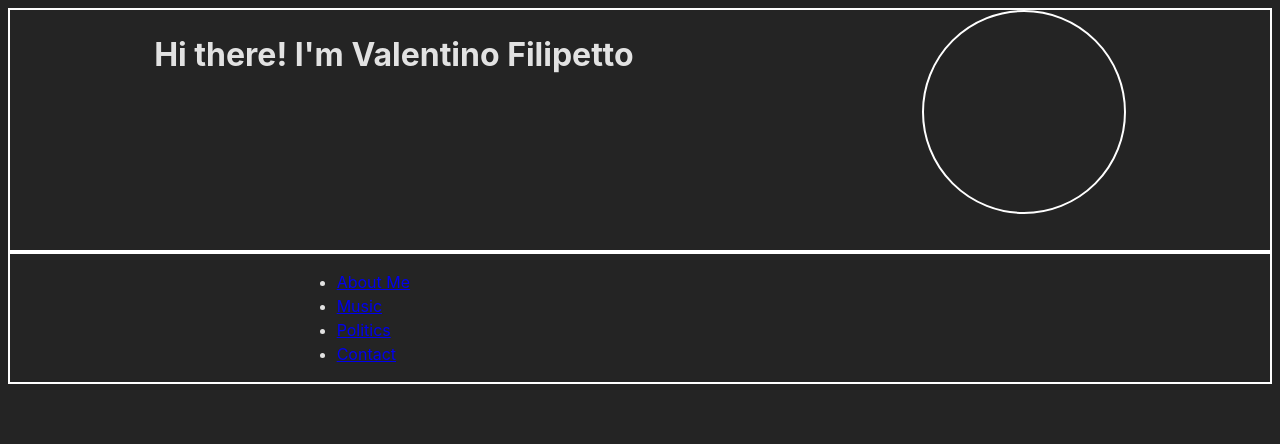
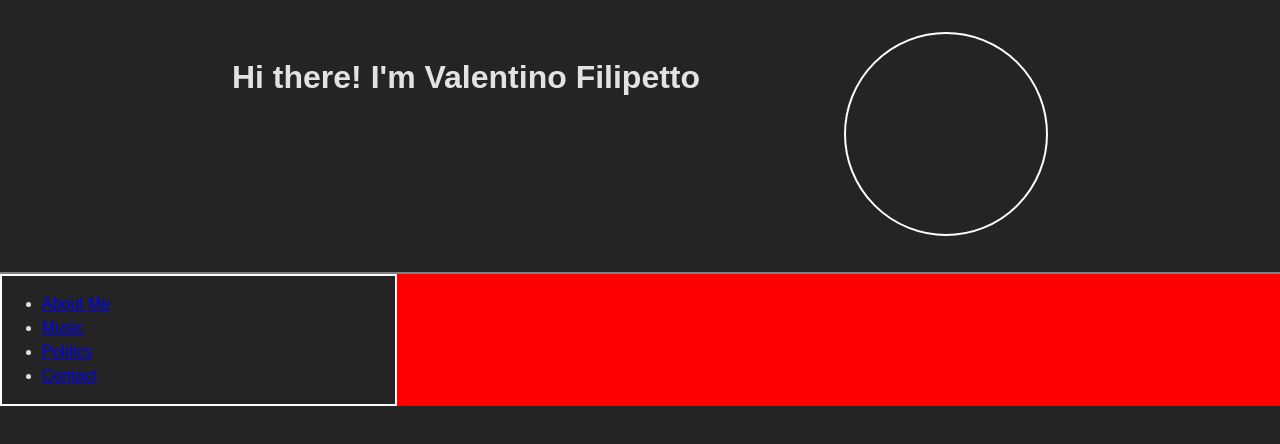
Before and after one commit to ValentinoFilipetto/tinos-bl, a React (Vite) app: page / in a window 1280 px wide. Shown: the top 444 px of the page. Built offline with nearby package versions, Linux system fonts and the light colour scheme.

Commit message:
style: improve header

```diff
--- a/index.html
+++ b/index.html
@@ -2,9 +2,9 @@
 <html lang="en">
   <head>
     <meta charset="UTF-8" />
-    <link rel="icon" type="image/svg+xml" href="/vite.svg" />
+    <link rel="icon" type="image/svg+xml" href="" />
     <meta name="viewport" content="width=device-width, initial-scale=1.0" />
-    <title>Vite + React + TS</title>
+    <title>Tino's bl</title>
   </head>
   <body>
     <div id="root"></div>
--- a/src/components/Header/Header.tsx
+++ b/src/components/Header/Header.tsx
@@ -15,13 +15,16 @@ function Header() {
 
 const HeaderWrapper = styled.header`
   display: flex;
-  justify-content: space-around;
-  border: 2px solid white;
+  justify-content: center;
+  gap: 144px;
   height: 30vh;
+  border-bottom: 2px solid grey;
+  padding-top: 32px;
 `;
 
 const PicWrapper = styled.div`
   border: 2px solid white;
+  flex-shrink: 0;
   width: 200px;
   height: 200px;
   border-radius: 60%;
--- a/src/components/Navbar/Navbar.tsx
+++ b/src/components/Navbar/Navbar.tsx
@@ -1,26 +1,34 @@
 import { Link } from "react-router-dom";
+import styled from "styled-components";
 
 function Navbar() {
   return (
-    <div className="wrapper">
+    <NavbarWrapper>
       <nav>
         <ul>
-          <li>
+          <SectionLink>
             <Link to={"about"}>About Me</Link>
-          </li>
-          <li>
+          </SectionLink>
+          <SectionLink>
             <Link to={"music"}>Music</Link>
-          </li>
-          <li>
+          </SectionLink>
+          <SectionLink>
             <Link to={"politics"}>Politics</Link>
-          </li>
-          <li>
+          </SectionLink>
+          <SectionLink>
             <Link to={"contact"}>Contact</Link>
-          </li>
+          </SectionLink>
         </ul>
       </nav>
-    </div>
+    </NavbarWrapper>
   );
 }
 
+const NavbarWrapper = styled.div`
+  border: 2px solid white;
+  width: 400px;
+`;
+
+const SectionLink = styled.li``;
+
 export default Navbar;
--- a/src/index.css
+++ b/src/index.css
@@ -1,7 +1,8 @@
 :root {
-  font-family: Inter, system-ui, Avenir, Helvetica, Arial, sans-serif;
+  font-family: seravek-web, sans-serif;
+  font-style: normal;
+  font-weight: 200;
   line-height: 1.5;
-  font-weight: 400;
 
   color-scheme: light dark;
   color: rgba(255, 255, 255, 0.87);
@@ -13,3 +14,8 @@
   -moz-osx-font-smoothing: grayscale;
   -webkit-text-size-adjust: 100%;
 }
+
+html,
+body {
+  margin: 0;
+}
--- a/src/pages/HomePage.tsx
+++ b/src/pages/HomePage.tsx
@@ -16,9 +16,8 @@ function HomePage() {
 }
 
 const Wrapper = styled.div`
-  border: 2px solid white;
   display: flex;
-  justify-content: space-around;
+  justify-content: space-evenly;
 `;
 
 export default HomePage;
--- a/src/pages/SectionsPage.tsx
+++ b/src/pages/SectionsPage.tsx
@@ -11,6 +11,7 @@ function SectionsPage() {
 
 const OutletWrapper = styled.div`
   background-color: red;
+  width: 900px;
 `;
 
 export default SectionsPage;
```
